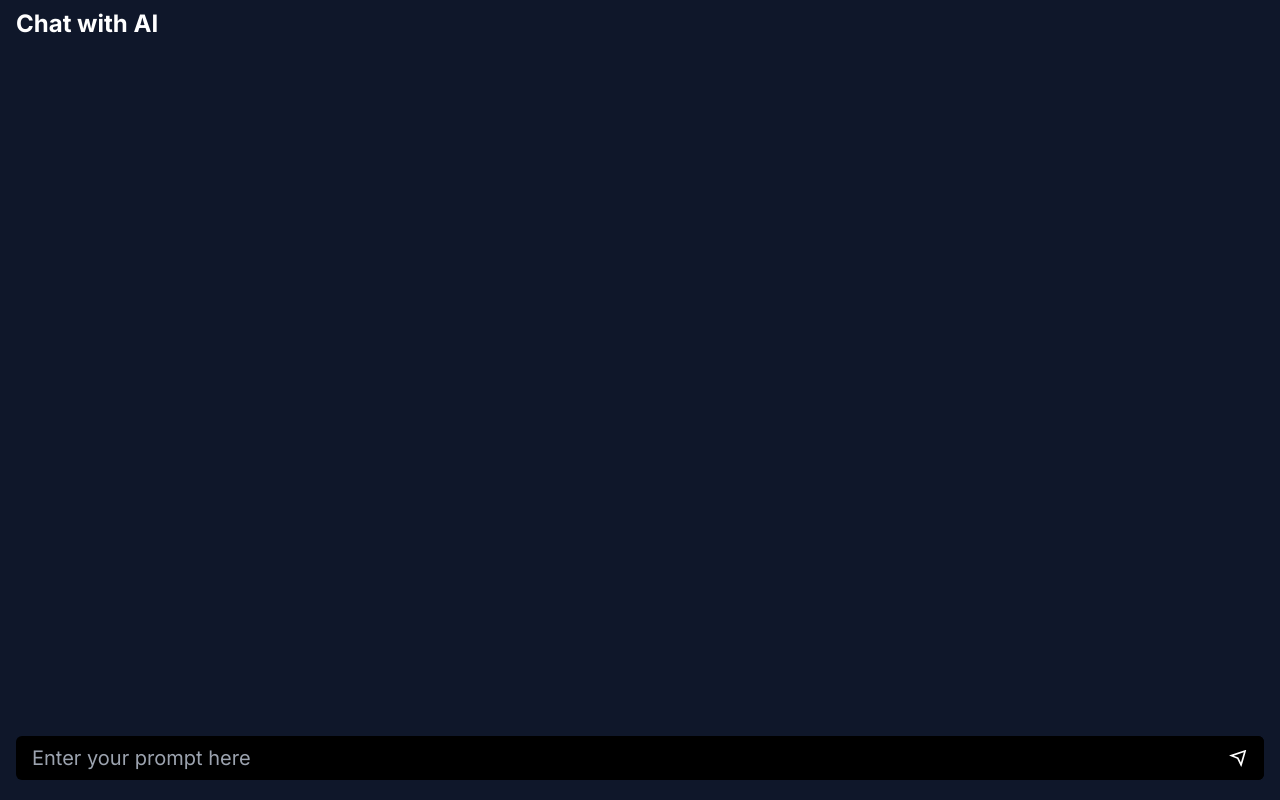
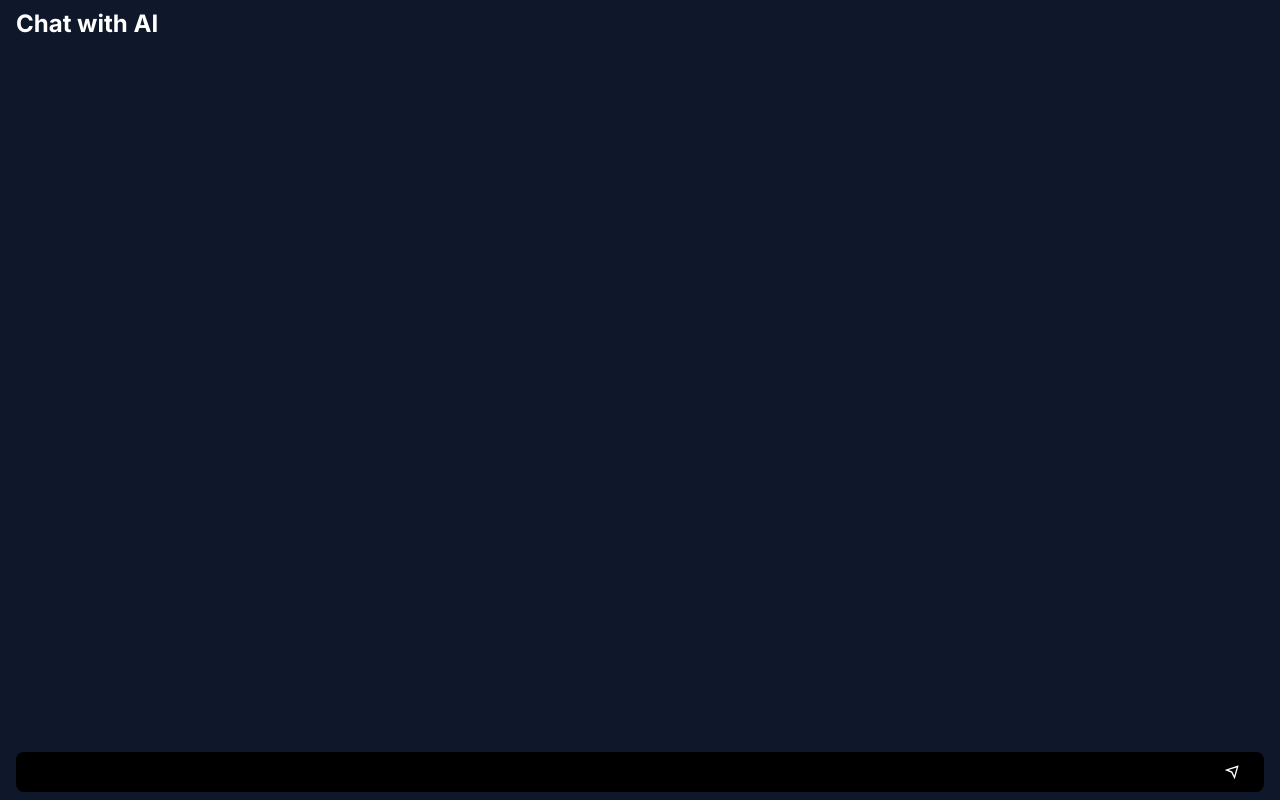
Before and after one commit to elbasel/loki, a Next.js app: page /openai in a window 1280 px wide. Built offline with nearby package versions, Linux system fonts and the light colour scheme.

Commit message:
Rebuilding the chat windows component

```diff
--- a/app/chatwindow/ChatMessage.tsx
+++ b/app/chatwindow/ChatMessage.tsx
@@ -3,7 +3,7 @@ import { twMerge } from "tailwind-merge";
 export interface ChatMessageProps {
   id?: number;
   message: string;
-  author?: "human" | "ai";
+  author?: "user" | "ai";
   className?: string;
 }
 
--- a/app/chatwindow/ChatWindow.tsx
+++ b/app/chatwindow/ChatWindow.tsx
@@ -22,44 +22,30 @@ export const ChatWindow: React.FC<ChatWindowProps> = ({
 
   return (
     <>
-      <output
-        className="flex mt-6 max-h-[86vh] overflow-hidden transition-all"
-        name={"user-prompt"}
-      >
-        {/* <span className="shrink-0">Your current Open Ai API Key: </span> */}
-        <AutoAnimate className="flex flex-col-reverse gap-2 pt-2 overflow-y-auto scrollbar-thin ChatWindow-ChatMessages">
-          {/* a chat message component */}
-          {messages.map(({ message, author, id }) => (
-            <Fragment key={id}>
+      <output className="mt-auto overflow-y-auto scrollbar-thin">
+        <AutoAnimate className="flex flex-col gap-2">
+          {messages.map((msg, i) => (
+            <Fragment key={i}>
               <ChatMessage
-                message={message}
-                className={twMerge(author === "human" && "flex-row-reverse")}
+                message={msg.message}
+                className={twMerge(msg.author === "user" && "flex-row-reverse")}
               />
             </Fragment>
           ))}
         </AutoAnimate>
       </output>
-      <form className="relative flex-1 text-xl" action={handleSubmit}>
-        <div className="ChatWindow-InnerFormContainer absolute mt-6 transform -translate-x-full -translate-y-full top-[95%] left-full">
-          <label hidden={true} htmlFor="user-prompt">
-            Prompt
-          </label>
-          <input
-            required
-            placeholder="Enter your prompt here"
-            className="text-input"
-            type="text"
-            id="user-prompt"
-            name={"user-prompt"}
-          />
-          <button
-            disabled={loading}
-            className="absolute top-0 right-0 flex items-center justify-center min-h-full w-fit btn"
-            type="submit"
-          >
-            {loading ? <Loader /> : <RiSendPlaneLine />}
-          </button>
-        </div>
+      <form
+        className="flex w-full gap-1 px-4 py-2 mt-4 bg-black rounded-lg"
+        action={handleSubmit}
+      >
+        <input
+          type="text"
+          name="user-prompt"
+          className="flex-1 block bg-black rounded-lg outline-none"
+        />
+        <button type="submit" className="px-2">
+          {loading ? <Loader /> : <RiSendPlaneLine />}
+        </button>
       </form>
     </>
   );
--- a/app/globals.css
+++ b/app/globals.css
@@ -3,51 +3,9 @@
 @tailwind utilities;
 
 @layer base {
-  /* form & inputs */
-  input,
-  button {
-    @apply block focus:outline-none focus:ring-2 focus:ring-blue-400;
-  }
-
-  input[type="text"] {
-    @apply px-4 py-2 bg-black rounded-md;
-  }
 
   /* headings */
   h1 {
     @apply text-2xl font-bold;
   }
-
-  div {
-    @apply w-full;
-  }
 }
-
-@layer utilities {
-  .fadeIn {
-    animation: fadeIn 0.5s ease-in-out;
-  }
-}
-
-@layer components {
-  .btn,
-  .text-input {
-    @apply block w-full hover:ring-blue-600 hover:ring-1;
-  }
-  .btn {
-    @apply bg-black active:animate-pulse disabled:cursor-not-allowed transition-all duration-200 font-[inherit] px-4 py-2 rounded-md focus:outline-none focus:ring-2 focus:ring-blue-400 capitalize;
-  }
-
-  .text-input {
-    @apply invalid:ring-red-700;
-  }
-}
-
-@keyframes fadeIn {
-  0% {
-    opacity: 0;
-  }
-  100% {
-    opacity: 1;
-  }
-}
--- a/app/layout.tsx
+++ b/app/layout.tsx
@@ -3,7 +3,6 @@ import "./globals.css";
 import { Inter } from "next/font/google";
 import { Navbar } from "./navbar";
 import { twMerge } from "tailwind-merge";
-import { MenuIcon } from "./icons";
 import { useEffect, useState } from "react";
 import { Sidebar } from "./navbar/sidebar";
 
@@ -70,7 +69,7 @@ export default function RootLayout({
         style={viewportSize}
         className={twMerge(
           inter.className,
-          "px-4 h-[100dvh] overflow-hidden flex flex-col py-2"
+          "px-4 h-[100dvh] !h-[100svh] overflow-hidden flex flex-col py-2"
         )}
       >
         <Navbar navbarHidden={navbarHidden} />
--- a/app/openai/TestOpenAiPage.tsx
+++ b/app/openai/TestOpenAiPage.tsx
@@ -1,37 +1,40 @@
 "use client";
 import { ChatWindow } from "@app/chatwindow";
+import { useState } from "react";
+import { getChatCompletionOnce } from "./actions";
 import { ChatMessageProps } from "@app/chatwindow/ChatMessage";
-import { useAi } from "@app/openai/useAi";
-import { useState } from "react";
 
 export const TestOpenAiPage: React.FC = () => {
-  const [userPrompt, setUserPrompt] = useState("");
-  const { aiResponse, loading } = useAi(userPrompt);
+  const [loading, setLoading] = useState(false);
+  const [messages, setMessages] = useState<ChatMessageProps[]>([]);
 
-  const handleSubmit = async (userPrompt: string) => {
-    console.log({ userPrompt });
+  const getNextResponse = async (userPrompt: string) => {
+    setLoading(true);
+    const aiResponse = await getChatCompletionOnce(userPrompt);
+    setMessages((prev) => [
+      ...prev,
+      { id: 1, message: aiResponse, author: "ai" },
+      { id: 2, message: aiResponse, author: "ai" },
+      { id: 4, message: aiResponse, author: "ai" },
+      { id: 345, message: aiResponse, author: "ai" },
+      { id: 345234, message: aiResponse, author: "ai" },
+      { id: 3245, message: aiResponse, author: "ai" },
+    ]);
+    setTimeout(() => {
+      setLoading(false);
+    }, 1000);
+  };
+
+  const handleSubmit = (userPrompt: string) => {
     if (!userPrompt) return;
-    // this also triggers aiResponse to be updated
-    setUserPrompt(userPrompt);
-    //   const docs = await loadUrl("https://react.dev");
-    //   const aiResponse = await getChatCompletionOnce(
-    //     formData.get("prompt") as string
-    //   );
-    //   setAiResponse(aiResponse);
-    //   console.log({ docs, aiResponse });
-    //   setTimeout(() => {
-    //     setLoading(false);
-    //   }, 300);
+    setMessages((prev) => [
+      ...prev,
+      { id: 0, message: userPrompt, author: "user" },
+    ]);
+    getNextResponse(userPrompt);
   };
 
   return (
-    <ChatWindow
-      onSubmit={handleSubmit}
-      messages={[
-        { id: 0, message: userPrompt, author: "human" },
-        { id: 1, message: aiResponse, author: "ai" },
-      ]}
-      loading={loading}
-    />
+    <ChatWindow onSubmit={handleSubmit} messages={messages} loading={loading} />
   );
 };
```
